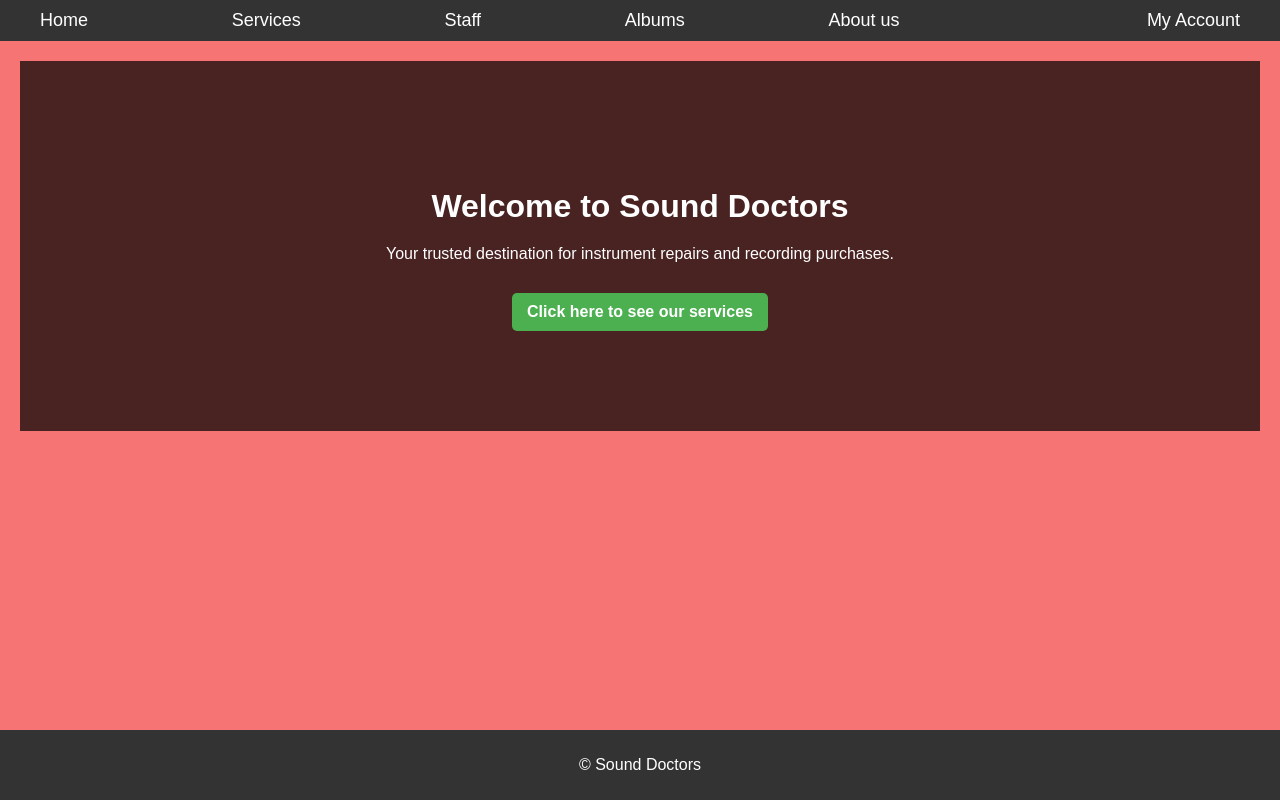
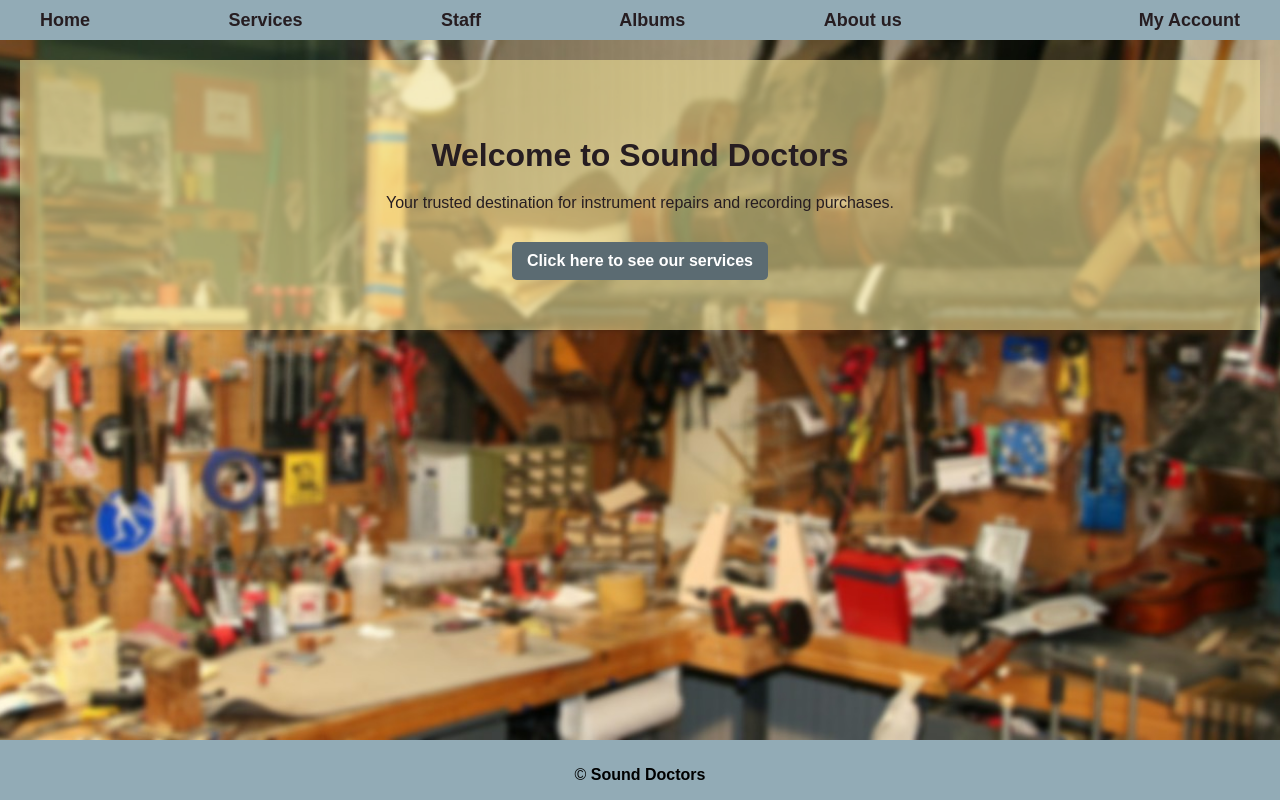
Before and after one commit to povilastsk/ptu16_sound_doctors, a Django app: page / in a window 1280 px wide. Run offline with Django 4.2, Linux system fonts and the light colour scheme.

Commit message:
a lot of css

```diff
--- a/sound_doctors/clinic/static/css/base_style.css
+++ b/sound_doctors/clinic/static/css/base_style.css
@@ -6,17 +6,18 @@ padding: 0;
 display: flex;
 flex-direction: column;
 min-height: 100vh;
-background-color: #f77474;
+background-color: #EEE4AF;
 }
 
 #hero {
     background-size: cover;
     background-position: center;
     background-repeat: no-repeat;
-color: white;
+    color: #261D21;
     text-align: center;
-padding: 100px 0;
+    padding: 50px 0;
     position: relative;
+    background-color: rgba(238, 223, 148, 0.6); /* Adjust the alpha value as needed */
 }
 
 #hero::before {
@@ -26,7 +27,6 @@ top: 0;
     left: 0;
     width: 100%;
     height: 100%;
-background: rgba(0, 0, 0, 0.7);
     z-index: -1;
 }
 
@@ -50,9 +50,9 @@ color: #ffcc00;
 }
 
 header {
-background-color: #333;
-color: #fff;
+background-color: #92ABB6;
 padding: 10px 20px;
+height: 20px;
 }
 
 nav ul.nav {
@@ -71,13 +71,14 @@ padding: 0;
 
 ul.nav a {
 text-decoration: none;
-color: #fff;
+font-weight: bolder;
+color: #261D21;
 font-size: 18px;
 padding: 15px 20px;
 }
 
 ul.nav a:hover {
-background-color: #555;
+background-color: #4E2B4B;
 color: #ffd700;
 }
 
@@ -121,27 +122,36 @@ color: #ffd700;
 }
 
 main {
+    background-image: url('static/img/work1.jpg');
+    background-size: cover;
+    background-position: center;
+    background-repeat: no-repeat;
     flex-grow: 1;
     padding: 20px;
 }
 
 footer {
-background-color: #333;
-color: #fff;
+background-color: #92ABB6;
+color: black;
 padding: 10px 20px;
 text-align: center;
 margin-top: auto;
+height: 40px;
 }
 
 footer a {
-color: #fff;
+color: black;
+font-weight: bolder;
 text-decoration: none;
 }
+
 footer a:hover {
 color: #ffd700;
 }
+
 a {
 text-decoration: none;
+color: #261D21;
 }
 p {
 text-decoration: none;
@@ -345,7 +361,8 @@ select {
 .btn {
 display: inline-block;
 padding: 10px 15px;
-    background-color: #4CAF50;
+font-weight: bolder;
+background-color: #5b6b72;
 color: white;
 text-decoration: none;
 border-radius: 5px;
--- a/sound_doctors/clinic/templates/base.html
+++ b/sound_doctors/clinic/templates/base.html
@@ -9,8 +9,20 @@
     <title>{% block title %}{% trans "sound doctors"|title %}{% endblock %}</title>
     <link rel="stylesheet" href="{% static "css/base_style.css" %}">
     <link rel="icon" href="{% static 'img/note.svg' %}" type="image/svg">
+    {% if request.path == '/' %}
+    <style>
+        main {
+            background-image: url('{% static "img/work1.jpg" %}');
+            background-size: cover;
+            background-position: center;
+            background-repeat: no-repeat;
+            flex-grow: 1;
+            padding: 20px;
+        }
+    </style>
+    {% endif %}
 </head>
-<body class="{% if request.path == '/' %}index-page{% endif %}">
+<body>
     <header>
         <nav>
             <ul class="nav">
@@ -42,7 +54,7 @@
             </ul>
         </nav>
     </header>
-    <main>
+    <main class="main-background">
         {% if messages %}
             {% for message in messages %}
                 <div class="box box-{{ message.tags }}">
```
Also changed, not shown: other parts of sound_doctors/clinic/static/css/base_style.css (+18 -11 lines), sound_doctors/clinic/static/img/work1.jpg (added), sound_doctors/media/album_covers/funk.jpg (added). Lines whose indentation alone changed are shown as unchanged.
